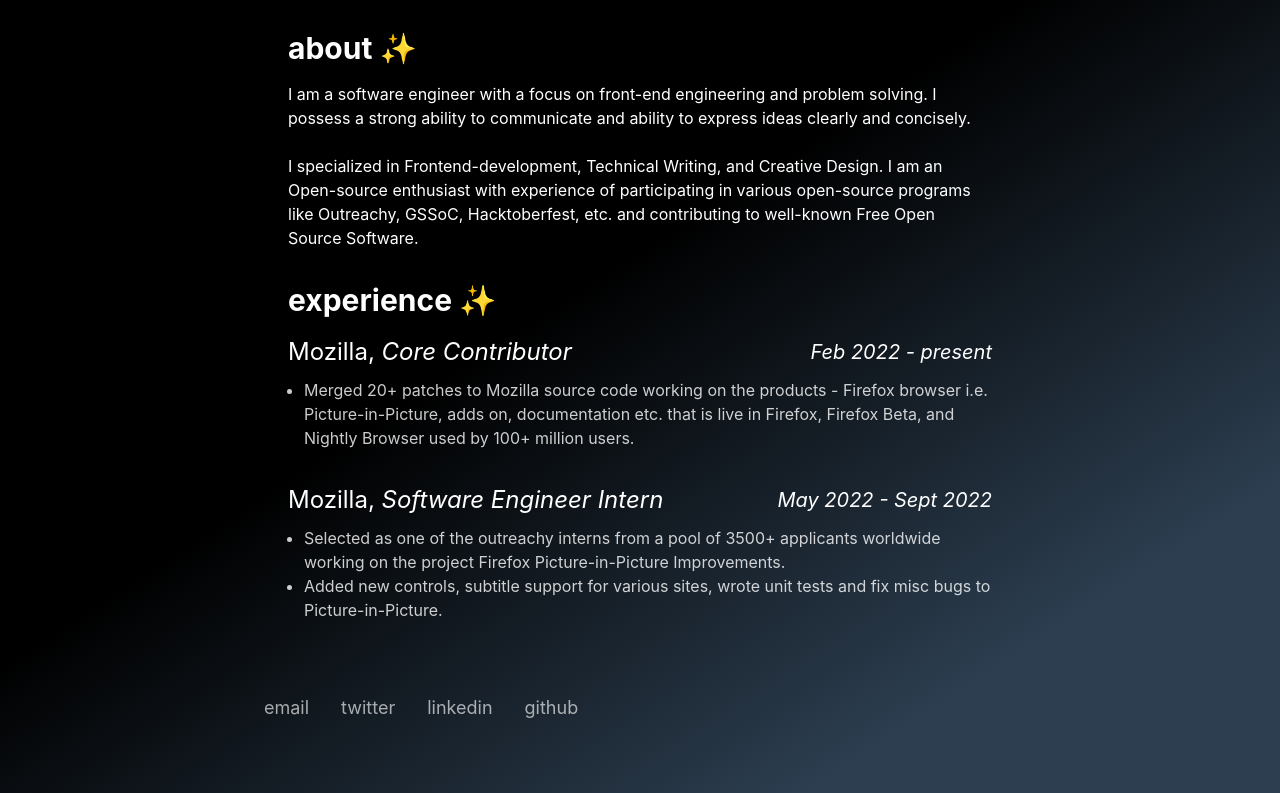
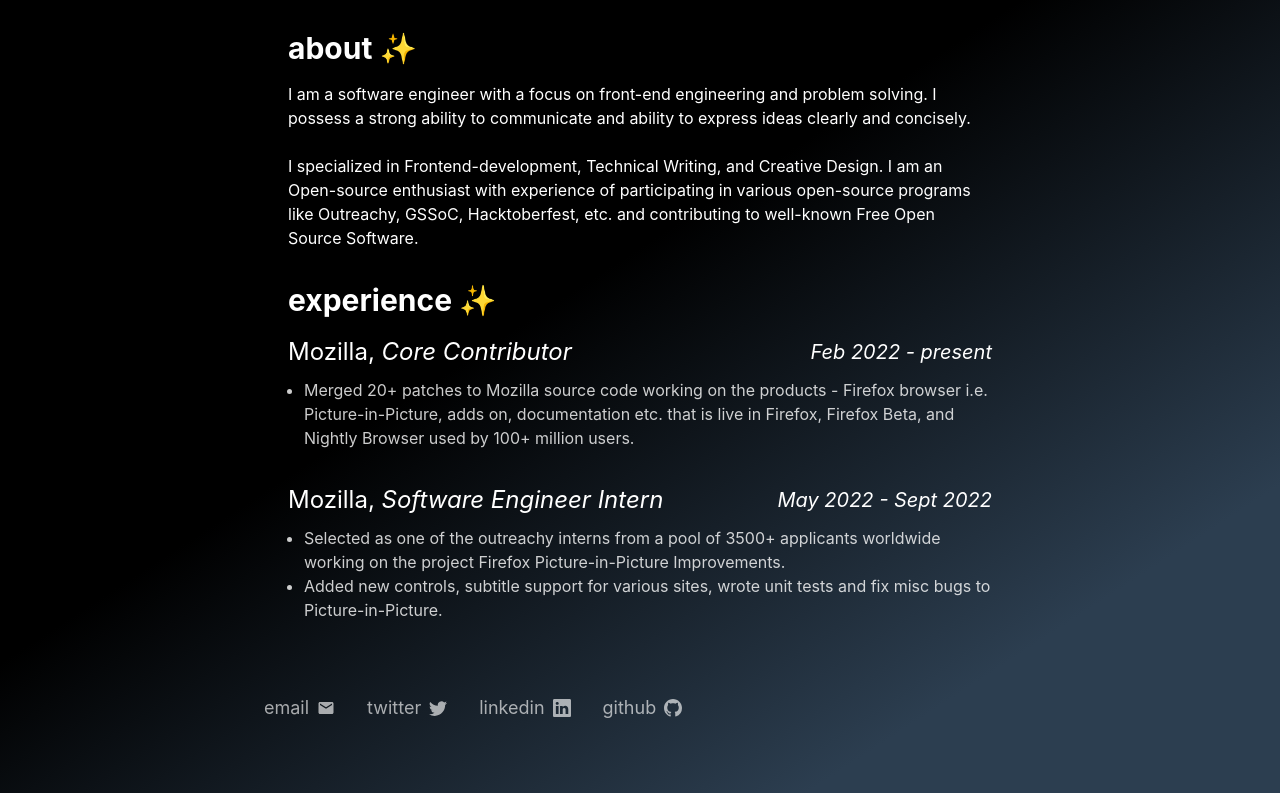
Before and after one commit to janvi01/minimalist-dev-portfolio, a Next.js app: page / in a window 1280 px wide. Shown: the part 298-1091 px from the top of the page. Built offline with nearby package versions, Linux system fonts and the light colour scheme.

Commit message:
added social links

```diff
--- a/src/components/footer.js
+++ b/src/components/footer.js
@@ -1,7 +1,5 @@
 import { socialsData } from "@/data/socialsData";
-import { HStack, Link } from "@chakra-ui/react";
-import { IconButton } from "@chakra-ui/react";
-import { BiSun } from "react-icons/bi";
+import { HStack, Icon, Link } from "@chakra-ui/react";
 
 function Footer() {
   return (
@@ -15,15 +13,22 @@
     >
       {socialsData.map((items, key) => {
         return (
-          <Link
-            href={items.url}
+          <HStack
             key={key}
             _hover={{
               color: "white",
             }}
           >
-            {items.social}
-          </Link>
+            <Link
+              href={items.url}
+              _hover={{
+                color: "white",
+              }}
+            >
+              {items.social}
+            </Link>
+            <Icon as={items.icon} />
+          </HStack>
         );
       })}
     </HStack>
--- a/src/data/navData.js
+++ b/src/data/navData.js
@@ -9,6 +9,6 @@
   },
   {
     navItem: "blog",
-    url: "/blog",
+    url: "https://janvi01.hashnode.dev/",
   },
 ];
--- a/src/data/socialsData.js
+++ b/src/data/socialsData.js
@@ -1,18 +1,25 @@
+import { BsTwitter, BsLinkedin, BsGithub } from "react-icons/bs";
+import { MdEmail } from "react-icons/md";
+
 export const socialsData = [
   {
     social: "email",
-    url: "",
+    url: "mailto:janvibajo1@gmail.com",
+    icon: MdEmail,
   },
   {
     social: "twitter",
-    url: "",
+    url: "https://twitter.com/janvibajo01",
+    icon: BsTwitter,
   },
   {
     social: "linkedin",
-    url: "",
+    url: "https://www.linkedin.com/in/janvi01/",
+    icon: BsLinkedin,
   },
   {
     social: "github",
-    url: "",
+    url: "https://github.com/janvi01",
+    icon: BsGithub,
   },
 ];
```
